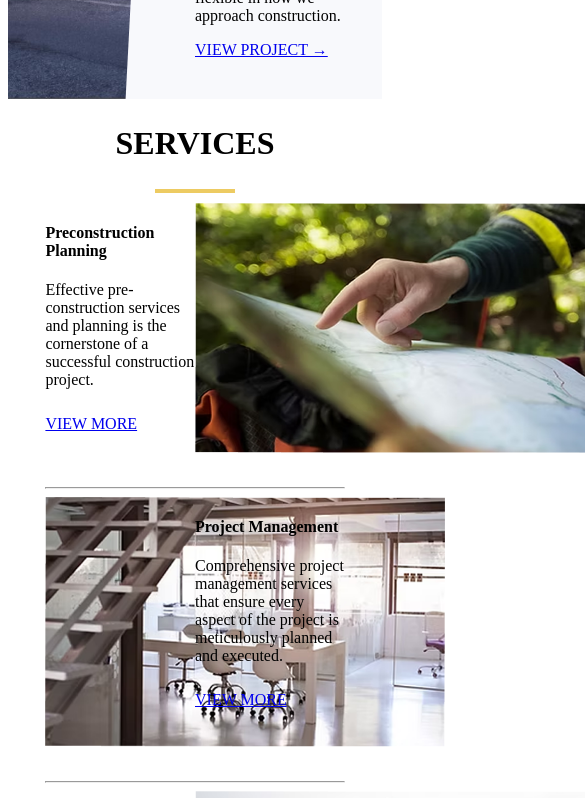
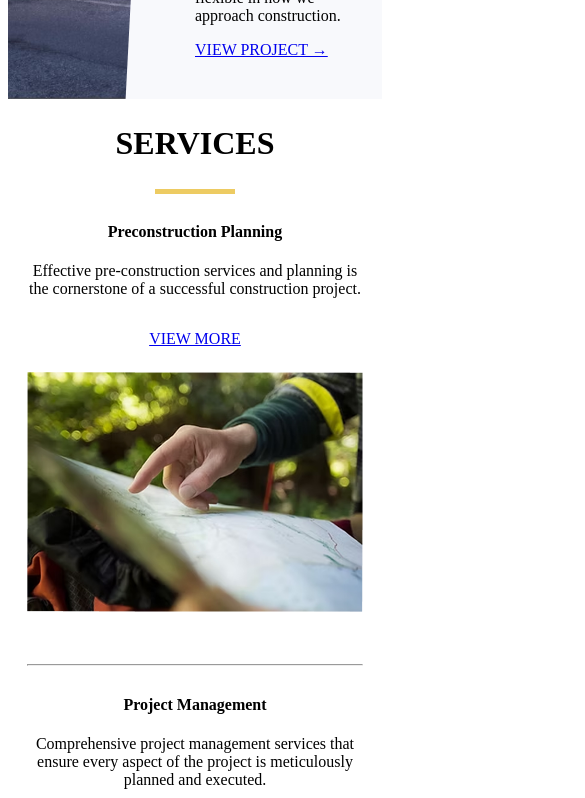
Before and after one commit to Mohamed-Muslemani/MissanTestPages, an Angular app: page /home in a window 390 px wide. Shown: the part 1940-2738 px from the top of the page, 585 px wide, since content can reach past the window. Built offline with nearby package versions, Linux system fonts and the light colour scheme.

Commit message:
Created a fully responsive services section

```diff
--- a/src/app/components/service-details/service-details.component.html
+++ b/src/app/components/service-details/service-details.component.html
@@ -6,7 +6,7 @@
   <!-- Display the selected service details -->
   <div class="row mt-4">
     <div class="col-md-6 text-center">
-      <img [src]="selectedService?.image" [alt]="selectedService?.name" class="img-fluid rounded">
+      <img [src]="selectedService?.image" [alt]="selectedService?.title" class="img-fluid rounded">
     </div>
     <div class="col-md-6">
       <p class="service-description">{{ selectedService?.description }}</p>
@@ -15,16 +15,12 @@
 
   <h3 class="mt-5">More Services</h3>
   <div class="row d-flex mt-4">
-    <div *ngFor="let service of servicesSummary; let i = index">
-      <!-- Exclude the selected service -->
-      <div *ngIf="service.id !== selectedService?.id">
-        <!-- Calculate new index based on visible services -->
-        <div [ngClass]="{'flex-row-reverse': getEffectiveIndex(service) % 2 !== 0}" class="row">
+    <div *ngFor="let service of filteredServices; let i = index; let last = last">
+      <div [ngClass]="{'flex-row-reverse': i % 2 !== 0}" class="row">
         <!-- Left Side: Text Content -->
         <div class="col-md-6">
           <h4 class="service-text fw-bold">{{ service.title }}</h4>
           <p class="service-description">{{ service.description }}</p>
-<!--            <a [routerLink]="['/services', service.id]" class="view-more fw-bold text-decoration-none">VIEW MORE</a>-->
           <a (click)="navigateToService(service.id)" class="view-more fw-bold text-decoration-none">
             VIEW MORE
           </a>
@@ -34,8 +30,8 @@
           <img [src]="service.image" [alt]="service.title" class="img-fluid rounded">
         </div>
       </div>
-        <hr *ngIf="i !== servicesSummary.length - 1">
+      <!-- Show <hr> only if it's NOT the last service -->
+      <hr *ngIf="!last">
     </div>
   </div>
 </div>
-</div>
--- a/src/app/components/service-details/service-details.component.ts
+++ b/src/app/components/service-details/service-details.component.ts
@@ -20,12 +20,16 @@ export class ServiceDetailsComponent implements OnInit {
   servicesSummary = SERVICES_SUMMARY; // For "More Services" section
   servicesDetails = SERVICES_DETAILS; // For detailed service description
   selectedService: any = null;
+  filteredServices: any[] = [];
 
   constructor(private route: ActivatedRoute, private cdRef: ChangeDetectorRef, private router: Router) {}
 
   ngOnInit(): void {
     const id = Number(this.route.snapshot.paramMap.get('id'));
     this.selectedService = this.servicesDetails.find(service => service.id === id);
+
+    // Filter services to exclude the selected one
+    this.filteredServices = this.servicesSummary.filter(service => service.id !== id);
   }
 
   getEffectiveIndex(service: any): number {
--- a/src/app/components/service-list/service-list.component.css
+++ b/src/app/components/service-list/service-list.component.css
@@ -1,9 +1,7 @@
 .services-section1 {
-/*  !*padding: 50px;*!*/
-/*  text-align: center;*/
-  width: 80%;
+  width: 90%; /* Make it more adaptive */
+  max-width: 1200px; /* Prevents extreme stretching */
   margin: auto;
-  /*border: 1px solid black;*/
 }
 
 h2 {
@@ -16,41 +14,42 @@ h2 {
 }
 
 .title-underline {
-  width: 80px;
-  height: 4px;
+  width: 5rem;
+  height: 0.3rem;
   background-color: #EDCB62;
-  margin: 10px auto;
+  margin: 0.5rem auto;
 }
 
 .row {
   display: flex;
   justify-content: space-between;
-  align-items: stretch;
-  margin-bottom: 30px; /* Avoid cumulative margin on each iteration */
+  align-items: center;
+  gap: 2rem; /* Provides spacing instead of fixed margins */
+  margin-bottom: 3rem; /* Space between service sections */
 }
-.service-text-content, .service-img-content{
-  width: 50%;
-  /*border: 3px solid red;*/
+
+.service-text-content, .service-img-content {
+  flex: 1; /* Allows flexible scaling instead of fixed width */
 }
+
 .service-text-content {
   text-align: left;
-  /*padding-left: 20px; !* Padding only for text content *!*/
 }
 
 .view-more {
   display: inline-block;
-  margin-top: 10px;
+  margin-top: 1rem;
 }
 
 .service-img {
-  width: 400px;
-  height: 250px;
-
+  width: 100%;
+  max-width: 400px;
+  height: auto;
+  object-fit: cover;
 }
 
 .reverse-layout {
-  flex-direction: row-reverse; /* Swap layout for even-indexed services */
-
+  flex-direction: row-reverse; /* Ensures alternate layouts */
 }
 
 .service-img-content {
@@ -61,20 +60,18 @@ h2 {
   text-align: left;
 }
 
+/* 🌟 RESPONSIVE DESIGN */
+@media (max-width: 768px) {
+  .row {
+    flex-direction: column !important;
+    gap: 1.5rem; /* Adjust spacing for small screens */
+  }
 
-/*!*@media (max-width: 768px) {*!*/
-/*!*  .row {*!*/
-/*!*    flex-direction: column !important;*!*/
-/*!*    margin-bottom: 30px; !* Maintain space between services in column layout *!*!*/
-/*!*  }*!*/
+  .service-text-content {
+    text-align: center;
+  }
 
-/*!*  .service-text-content {*!*/
-/*!*    text-align: center;*!*/
-/*!*    padding-left: 0; !* Reset padding for small screens *!*!*/
-/*!*  }*!*/
-
-/*!*  .service-img {*!*/
-/*!*    width: 100%;*!*/
-/*!*    height: auto;*!*/
-/*!*  }*!*/
-/*!*}*!*/
+  .service-img {
+    max-width: 100%;
+  }
+}
--- a/src/app/components/service-list/service-list.component.html
+++ b/src/app/components/service-list/service-list.component.html
@@ -1,4 +1,3 @@
-
 <div class="container-fluid services-section1" *ngIf="services.length">
   <h2 class="section-title">SERVICES</h2>
   <div class="title-underline mx-auto"></div>
@@ -13,7 +12,6 @@
           {{ service.description }}
         </p>
         <a [routerLink]="['/services', service.id]" class="view-more fw-bold text-decoration-none">VIEW MORE</a>
-
       </div>
 
       <!-- Right Section: Image -->
@@ -21,6 +19,8 @@
         <img [src]="service.image" [alt]="service.title" class="img-fluid rounded service-img">
       </div>
     </div>
-    <hr>
+
+    <!-- Only show <hr> if it's NOT the last service -->
+    <hr *ngIf="i < services.length - 1">
   </ng-container>
 </div>
--- a/src/app/components/service-list/service-list.component.ts
+++ b/src/app/components/service-list/service-list.component.ts
@@ -32,4 +32,5 @@ export class ServiceListComponent implements OnInit {
   }
 
 
+  protected readonly servicesSummary = SERVICES_SUMMARY;
 }
```
Lines whose indentation alone changed are shown as unchanged.
